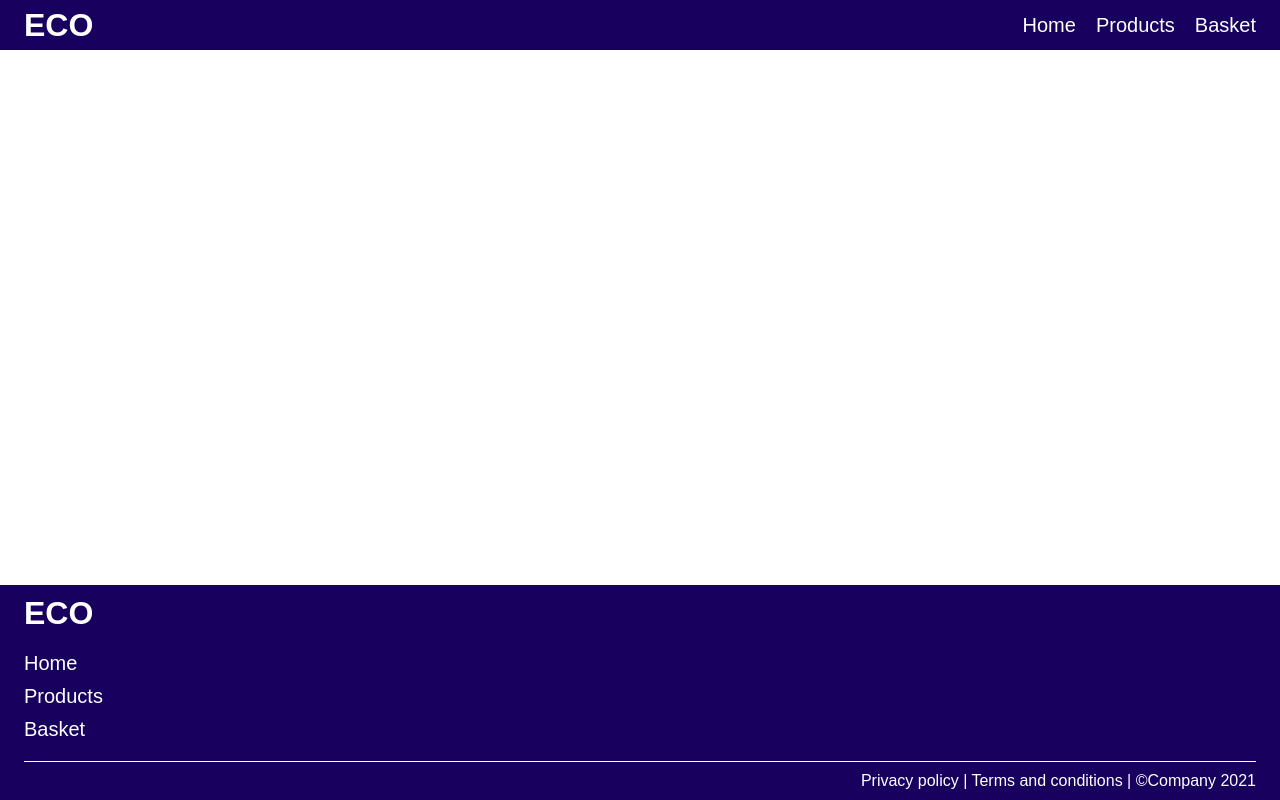
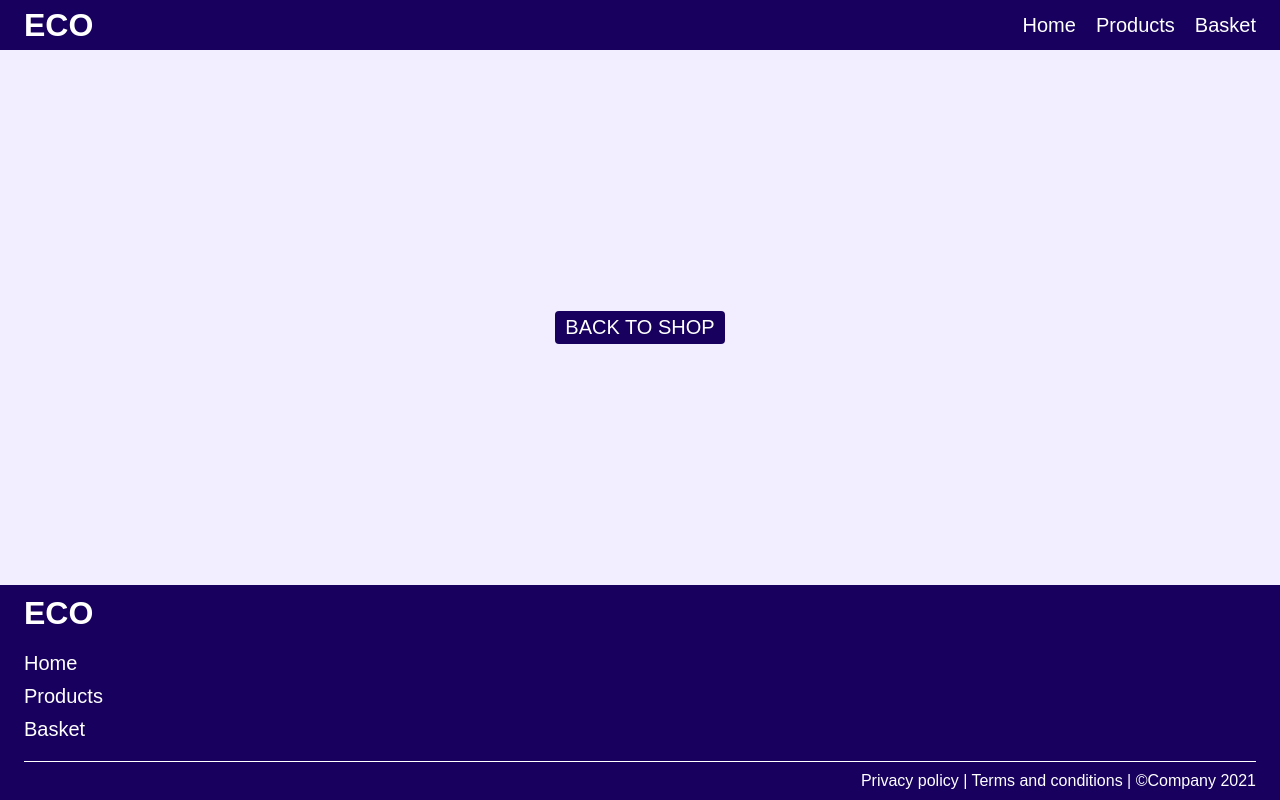
Before and after one commit to jarasmar/E-Commerce-React, a React (Create React App) app: page /thankyou in a window 1280 px wide. Built offline with nearby package versions, Linux system fonts and the light colour scheme.

Commit message:
Add checkout functionality

```diff
--- a/src/App.js
+++ b/src/App.js
@@ -1,7 +1,7 @@
 import React from "react";
 import { BrowserRouter as Router, Route, Switch } from "react-router-dom";
 import { Nav, Footer } from "./components";
-import { Home, Products, Basket } from "./pages";
+import { Home, Products, Basket, ThankYou } from "./pages";
 import { ProductsContextProvider, BasketContextProvider } from "./contexts";
 
 function App() {
@@ -15,6 +15,7 @@ function App() {
               <Route path="/" exact component={() => <Home />} />
               <Route path="/products" exact component={() => <Products />} />
               <Route path="/basket" exact component={() => <Basket />} />
+              <Route path="/thankyou" exact component={() => <ThankYou />} />
             </Switch>
             <Footer />
           </Router>
--- a/src/components/checkout.js
+++ b/src/components/checkout.js
@@ -3,7 +3,7 @@ import { Link } from "react-router-dom";
 import { BasketContext } from "../contexts/basket_context";
 
 function Checkout() {
-  const { basket, items } = useContext(BasketContext);
+  const { basket, items, checkout } = useContext(BasketContext);
   let total = 0;
   basket.forEach((item) => {
     total += item.price * item.qty;
@@ -12,7 +12,7 @@ function Checkout() {
     <div className="checkout-container">
       <div className="checkout-items">{items} Item(s)</div>
       <div className="checkout-total">Total: £ {total}</div>
-      <Link to="" className="button checkout">
+      <Link to="/thankyou" onClick={checkout} className="button checkout">
         Order Now
       </Link>
     </div>
--- a/src/contexts/basket_context.js
+++ b/src/contexts/basket_context.js
@@ -1,10 +1,11 @@
-import React, { createContext, useState, useEffect } from "react";
+import React, { createContext, useState } from "react";
 
 export const BasketContext = createContext();
 
 const BasketContextProvider = (props) => {
   const [basket, setBasket] = useState([]);
   let [items, setItems] = useState(0);
+  const [purchased, setPurchased] = useState([]);
 
   const addProduct = (product) => {
     if (basket.indexOf(product) >= 0) {
@@ -48,19 +49,23 @@ const BasketContextProvider = (props) => {
     setItems((items -= 1));
   };
 
-  useEffect(() => {
-    return basket;
-  }, [basket]);
+  const checkout = () => {
+    setPurchased(basket);
+    setBasket([]);
+    setItems(0);
+  };
 
   return (
     <BasketContext.Provider
       value={{
         basket,
         items,
+        purchased,
         addProduct,
         removeProduct,
         increaseQty,
         decreaseQty,
+        checkout,
       }}
     >
       {props.children}
--- a/src/pages/index.js
+++ b/src/pages/index.js
@@ -1,3 +1,4 @@
 export { default as Home } from "./home";
 export { default as Products } from "./products";
 export { default as Basket } from "./basket";
+export { default as ThankYou } from "./thankyou";
--- /dev/null
+++ b/src/pages/thankyou.js
@@ -0,0 +1,36 @@
+import React, { useContext } from "react";
+import { Link } from "react-router-dom";
+import { BasketContext } from "../contexts/basket_context";
+
+function ThankYou(props) {
+  const { purchased } = useContext(BasketContext);
+  let listPurchased = "";
+
+  if (purchased) {
+    listPurchased = purchased.map((item) => (
+      <li key={item.id}>
+        {item.qty} x {item.name}
+      </li>
+    ));
+  }
+
+  return (
+    <div className="page thank-you">
+      {listPurchased.length ? (
+        <div className="thank-you-container">
+          <span>Thanks for your order</span>
+          <ul className="last-order-list">{listPurchased}</ul>
+          <Link to="/products" className="button">
+            Back to Shop
+          </Link>
+        </div>
+      ) : (
+        <Link to="/products" className="button">
+          Back to Shop
+        </Link>
+      )}
+    </div>
+  );
+}
+
+export default ThankYou;
```
